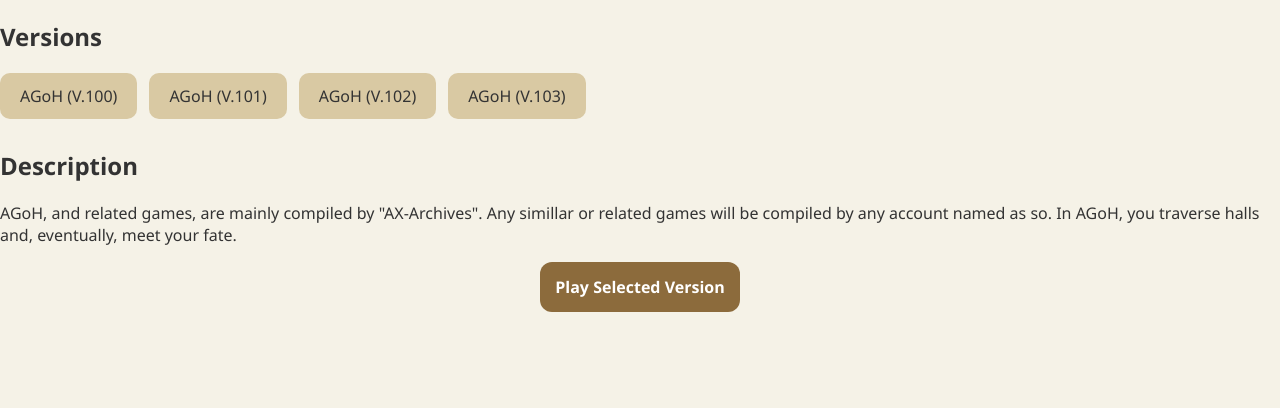
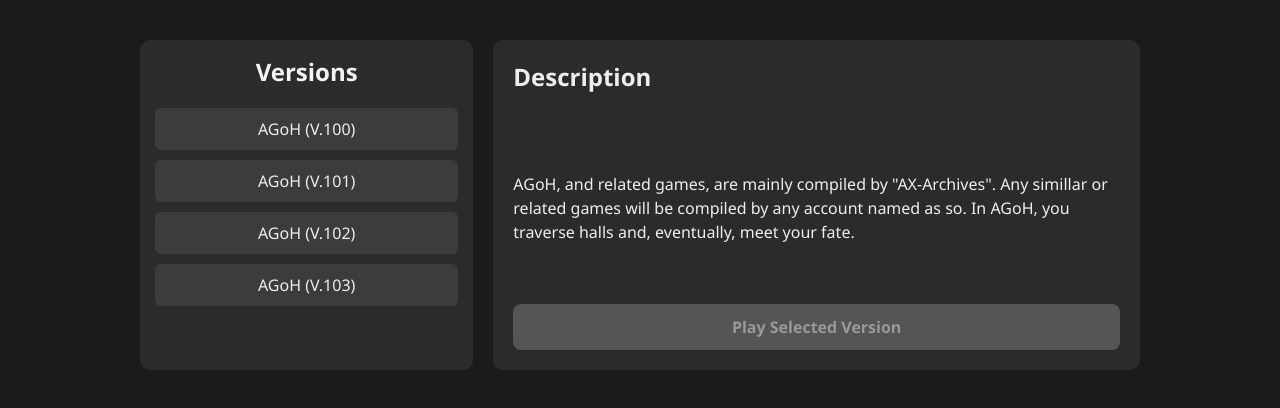
Before and after one commit to AX-Archives/AGameOfHalls, a plain HTML site: page index.html in a window 1280 px wide. Drawn offline with Linux system fonts and the light colour scheme.

Commit message:
Update style.css

```diff
--- a/style.css
+++ b/style.css
@@ -1,95 +1,96 @@
-/* style.css */
-
-/* Base layout */
+/* General dark theme */
 body {
   font-family: 'Segoe UI', Tahoma, Geneva, Verdana, sans-serif;
-  background: #f5f2e7;
-  color: #333;
+  background: #1b1b1b;
+  color: #eee;
   margin: 0;
   padding: 0;
   display: flex;
-  flex-direction: column;
-  align-items: center;
+  justify-content: center;
 }
 
-/* Banner image */
-.banner {
-  width: 100%;
-  max-height: 300px;
-  overflow: hidden;
-}
-.banner img {
-  width: 100%;
-  object-fit: cover;
+.launcher-container {
+  width: 90%;
+  max-width: 1000px;
+  margin-top: 40px;
 }
 
-/* Main container */
-.container {
-  max-width: 800px;
-  padding: 20px;
-  margin-top: 20px;
+/* Main content layout */
+.main-content {
+  display: flex;
+  gap: 20px;
 }
 
-h1 {
+/* Versions panel */
+.versions-panel {
+  flex: 1;
+  background: #2b2b2b;
+  padding: 15px;
+  border-radius: 10px;
+  height: 300px;
+  overflow-y: auto;
+}
+.versions-panel h2 {
+  margin-top: 0;
   text-align: center;
-  margin-bottom: 10px;
+  color: #f5f5f5;
+}
+.versions-scroll {
+  display: flex;
+  flex-direction: column;
+  gap: 10px;
+  margin-top: 10px;
+}
+.versions-scroll a {
+  padding: 10px;
+  background: #3c3c3c;
+  color: #eee;
+  text-decoration: none;
+  border-radius: 6px;
+  text-align: center;
+  transition: background 0.3s;
+}
+.versions-scroll a:hover {
+  background: #5c5c5c;
 }
 
-p.description {
-  text-align: center;
-  margin-bottom: 20px;
+/* Description box */
+.description-box {
+  flex: 2;
+  background: #2b2b2b;
+  padding: 20px;
+  border-radius: 10px;
+  display: flex;
+  flex-direction: column;
+  justify-content: space-between;
 }
-
-/* Scrollable version selector */
-.versions-scroll {
-  display: flex;
-  overflow-x: auto;
-  gap: 12px;
-  padding-bottom: 10px;
-  margin-bottom: 20px;
+.description-box h2 {
+  margin-top: 0;
 }
-.versions-scroll a {
-  flex: 0 0 auto;
-  padding: 12px 20px;
-  background: #d9c9a3;
-  color: #333;
-  text-decoration: none;
-  border-radius: 10px;
-  transition: background 0.3s;
-  white-space: nowrap;
-}
-.versions-scroll a:hover {
-  background: #c2b28c;
+.description-box p {
+  line-height: 1.5;
 }
 
 /* Play button */
 .play-button {
-  display: block;
-  width: 200px;
-  margin: 0 auto 30px;
-  padding: 14px 0;
-  background: #8c6b3c;
-  color: #fff;
+  display: inline-block;
+  padding: 12px 0;
+  width: 100%;
   text-align: center;
+  border-radius: 8px;
+  font-weight: bold;
   text-decoration: none;
-  border-radius: 12px;
-  font-weight: bold;
   transition: background 0.3s;
 }
-.play-button:hover {
-  background: #a17d50;
+.play-button.disabled {
+  background: #555;
+  pointer-events: none;
+  color: #999;
 }
-
-/* Update log */
-.update-log {
-  background: #fff8f0;
-  padding: 15px;
-  border-radius: 10px;
-  margin-bottom: 40px;
+.play-button:not(.disabled) {
+  background: #6a9f3c;
+  color: #fff;
 }
-.update-log h2 {
-  margin-top: 0;
+.play-button:not(.disabled):hover {
+  background: #81b044;
 }
-.update-log ul {
-  padding-left: 20px;
-}
```
